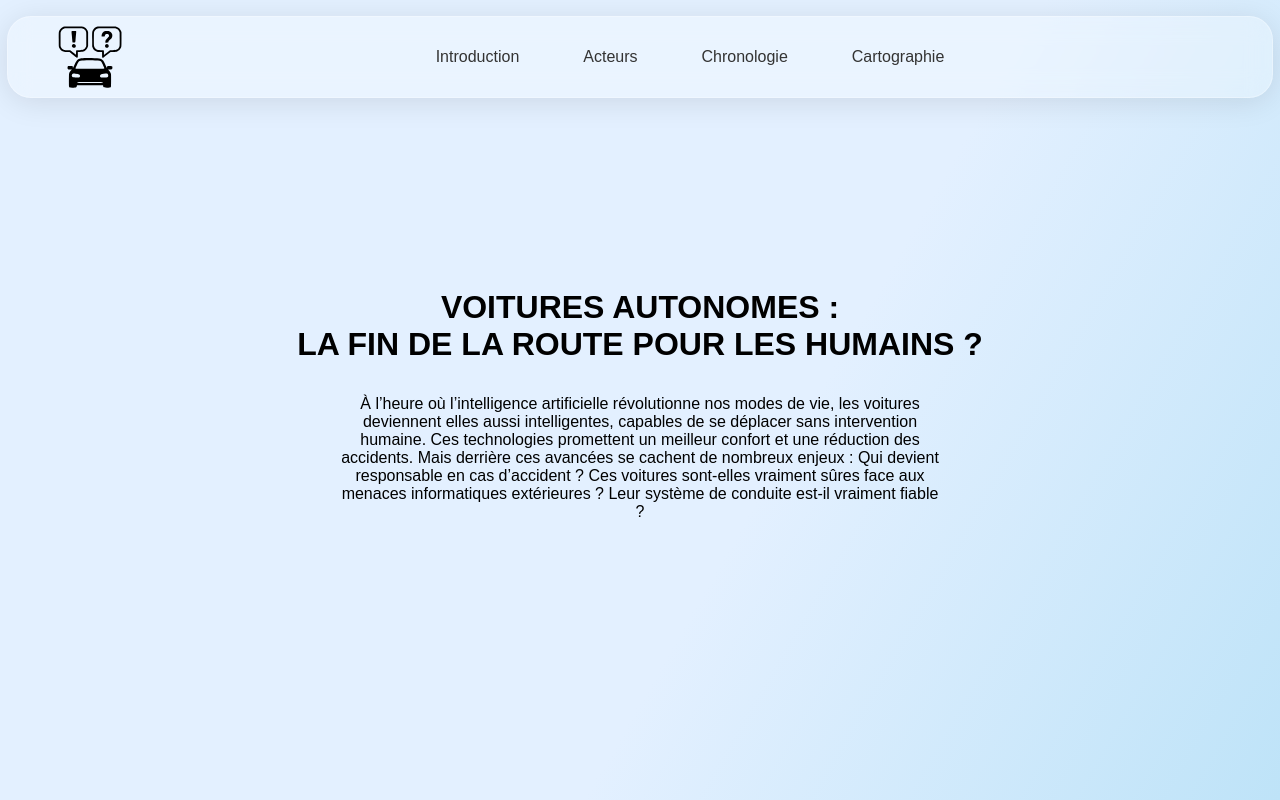
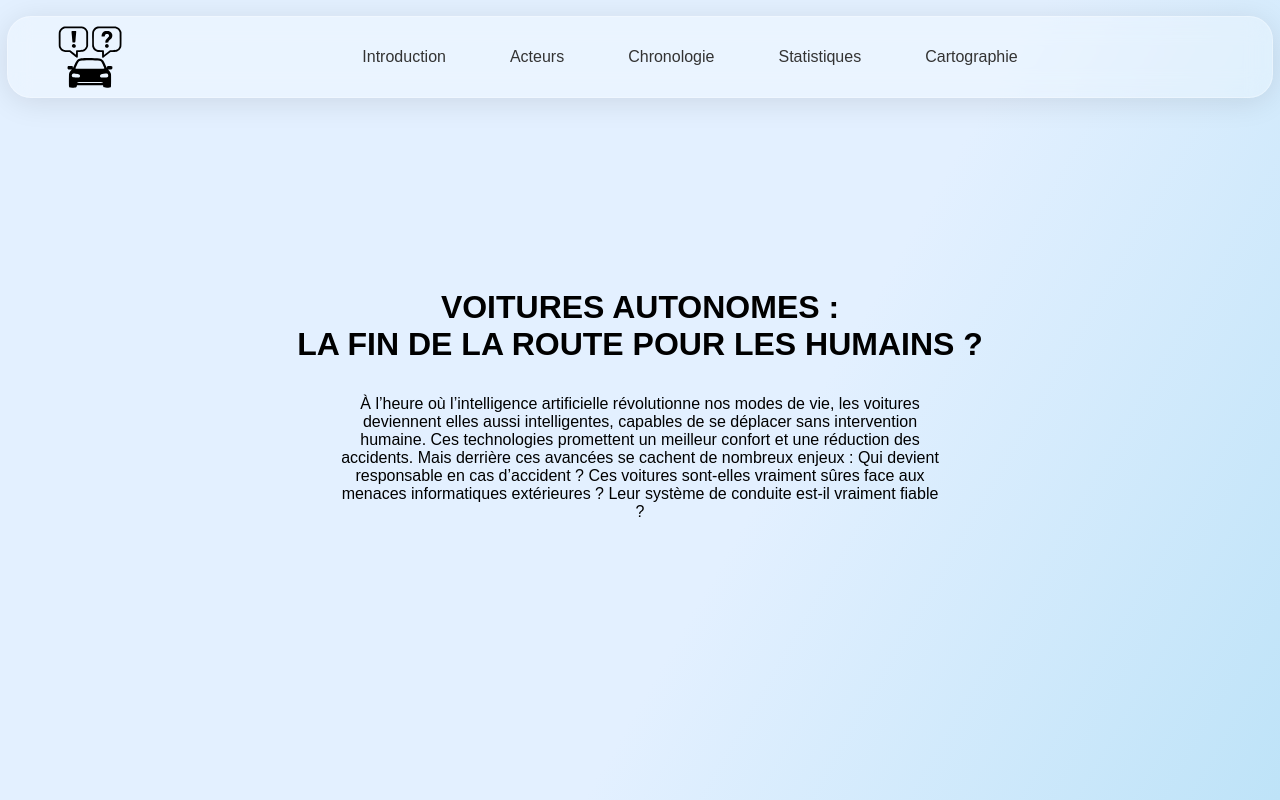
Before and after one commit to ilo80/msh-av-controversy, a React (Vite) app: page / in a window 1280 px wide. Shown: the top 800 px of the page. Built offline with nearby package versions, Linux system fonts and the light colour scheme.

Commit message:
feat(navbar): add statistics section to navbar

```diff
--- a/src/components/Navbar.tsx
+++ b/src/components/Navbar.tsx
@@ -70,6 +70,7 @@ function Navbar() {
           <li><a href="#introduction" onClick={handleClick}>Introduction</a></li>
           <li><a href="#actors" onClick={handleClick}>Acteurs</a></li>
           <li><a href="#timeline" onClick={handleClick}>Chronologie</a></li>
+          <li><a href="#statistics" onClick={handleClick}>Statistiques</a></li>
           <li><a href="#graph" onClick={handleClick}>Cartographie</a></li>
         </ul>
       )}
@@ -80,6 +81,7 @@ function Navbar() {
             <li><a href="#introduction" onClick={handleClick}>Introduction</a></li>
             <li><a href="#actors" onClick={handleClick}>Acteurs</a></li>
             <li><a href="#timeline" onClick={handleClick}>Chronologie</a></li>
+            <li><a href="#statistics" onClick={handleClick}>Statistiques</a></li>
             <li><a href="#graph" onClick={handleClick}>Cartographie</a></li>
           </ul>
         </div>
--- a/src/components/StatisticsSection.tsx
+++ b/src/components/StatisticsSection.tsx
@@ -88,7 +88,7 @@ export default function StatisticsSection() {
   };
 
   return (
-    <section className='statistics-section' style={{ padding: '32px 16px', backgroundColor: '#f5f5f5' }}>
+    <section className='statistics-section' id="statistics" style={{ padding: '32px 16px', backgroundColor: '#f5f5f5' }}>
       <div style={{ maxWidth: '1200px', margin: '0 auto' }}>
         <h2 style={{ textAlign: 'center', fontSize: '2rem', marginBottom: '32px', color: '#333' }}>
           Chiffres clés sur les voitures autonomes
```
